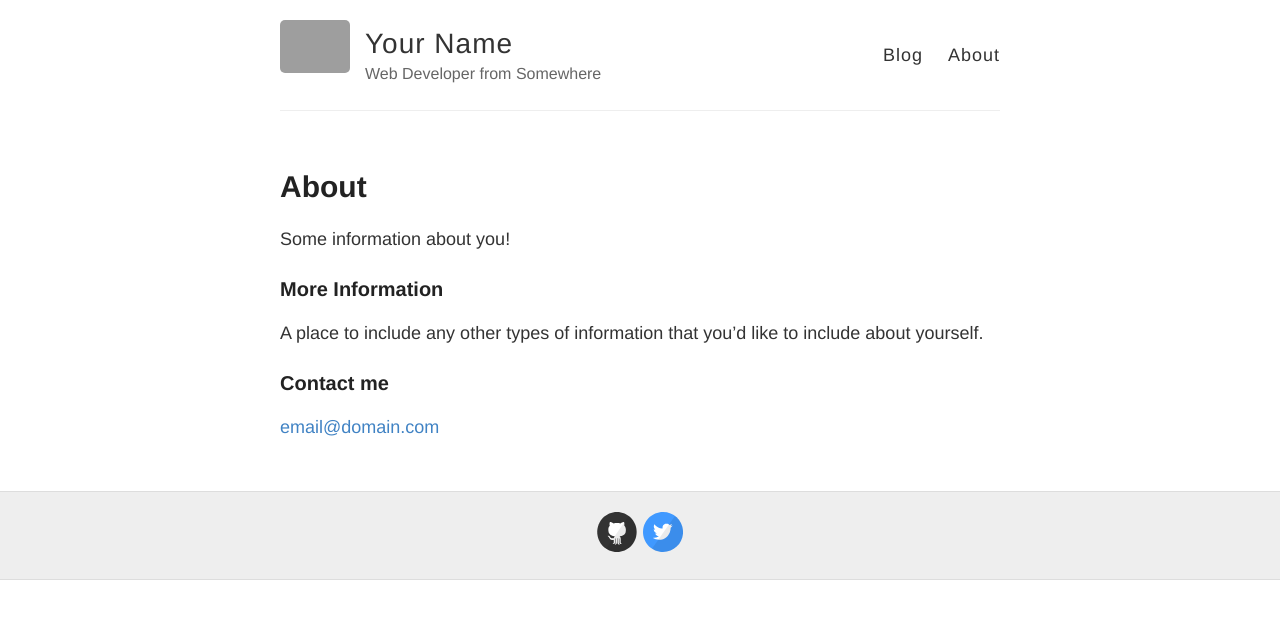
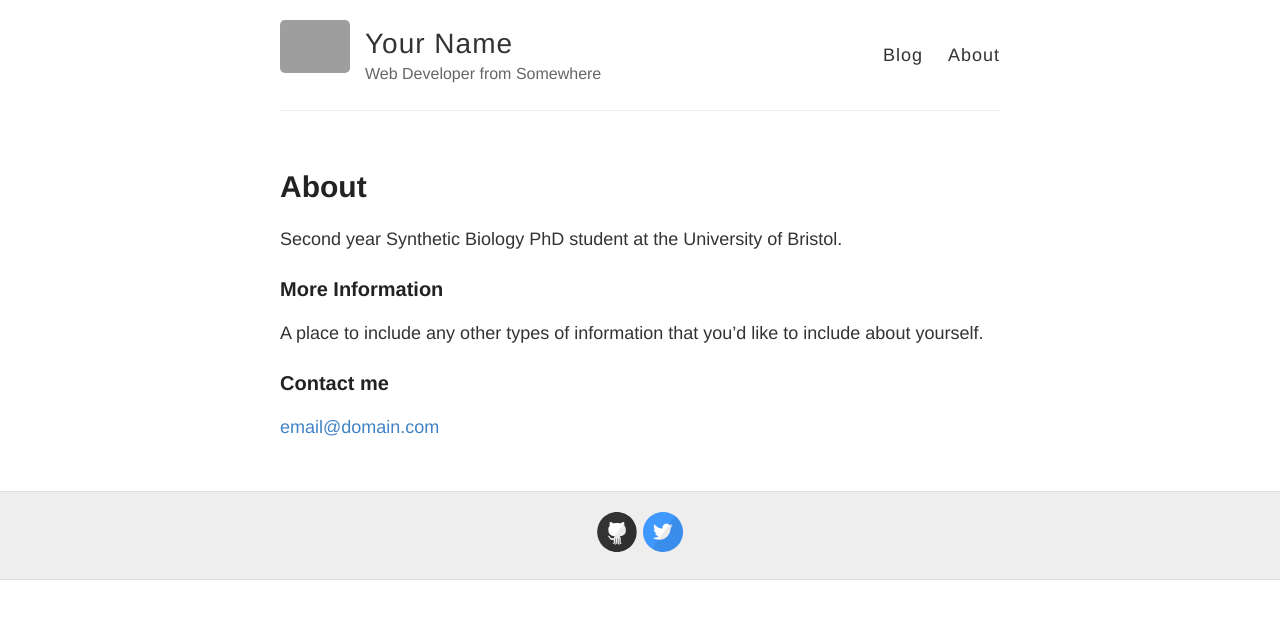
Before and after one commit to pluralise/trial_repo_site, a Jekyll site: the page built from about.md, in a window 1280 px wide. Shown: the top 619 px of the page. Built offline with Jekyll 4.4.1, drawn with Linux system fonts in a browser that asks for light colours; grey boxes are pictures that could not be loaded.

Commit message:
Update about.md

```diff
--- a/about.md
+++ b/about.md
@@ -2,9 +2,10 @@
 layout: page
 title: About
 permalink: /about/
+published: true
 ---
 
-Some information about you!
+Second year Synthetic Biology PhD student at the University of Bristol.
 
 ### More Information
 
```
